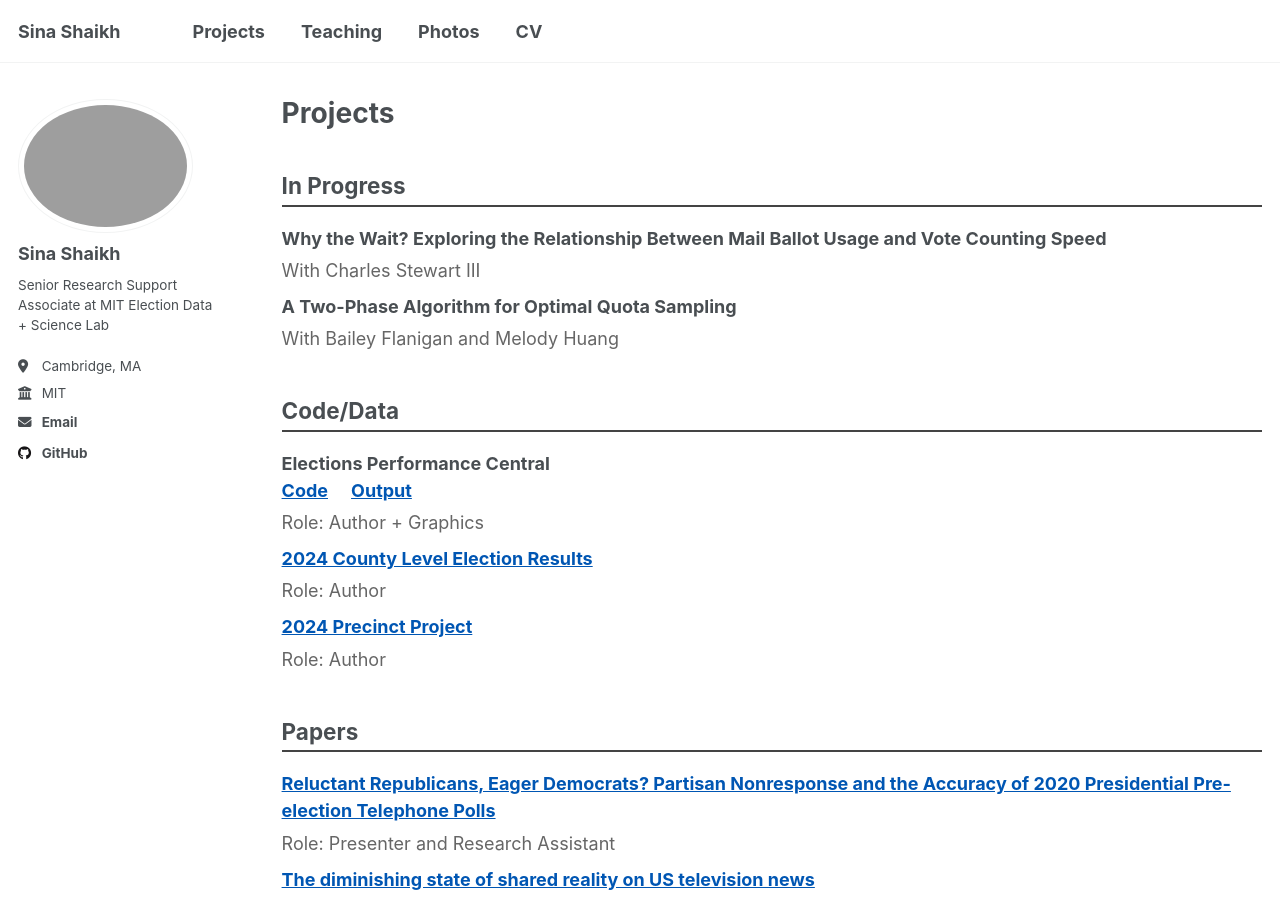
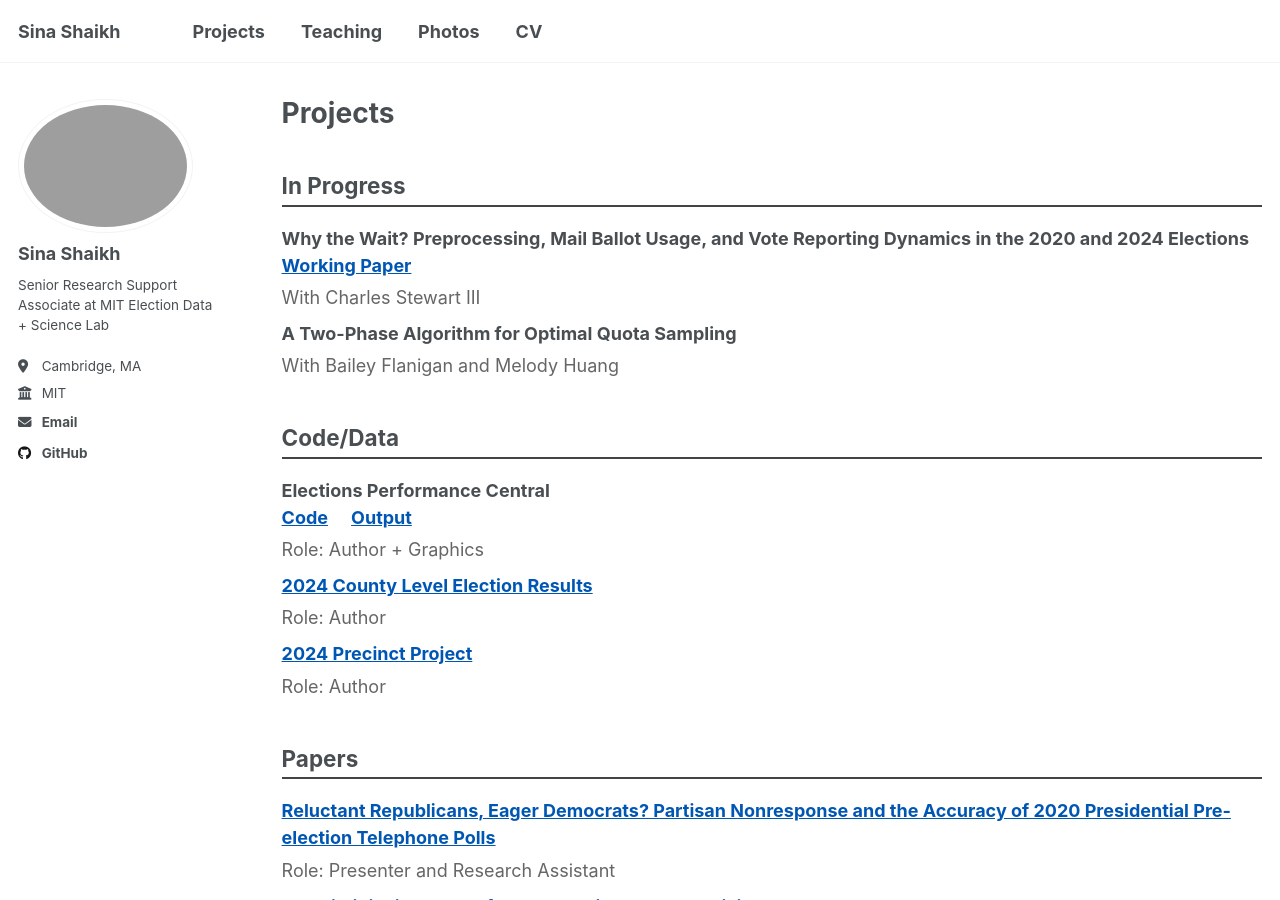
Before and after one commit to SinaShaikh/sinashaikh.github.io, a Jekyll site: the page built from _pages/publications.html, in a window 1280 px wide and 900 px high. Built offline with Jekyll 4.4.1, drawn with Linux system fonts in a browser that asks for light colours; a script that is not in the unit is left out.

Commit message:
Update publications.html

```diff
--- a/_pages/publications.html
+++ b/_pages/publications.html
@@ -69,8 +69,10 @@ author_profile: true
     <h2>In Progress</h2>
     <ul>
       <li>
-        <strong>Why the Wait? Exploring the Relationship Between Mail Ballot Usage and Vote Counting Speed</strong>
-              <span class="role">With Charles Stewart III</span>
+        <strong>Why the Wait? Preprocessing, Mail Ballot Usage, and Vote Reporting Dynamics in the 2020 and 2024 Elections</strong>
+        <a href="https://papers.ssrn.com/sol3/papers.cfm?abstract_id=6077970" target="_blank" rel="noopener noreferrer">
+          Working Paper</a>&emsp;
+        <span class="role">With Charles Stewart III</span>
       </li>
       <li>
         <strong>A Two-Phase Algorithm for Optimal Quota Sampling</strong>
```
